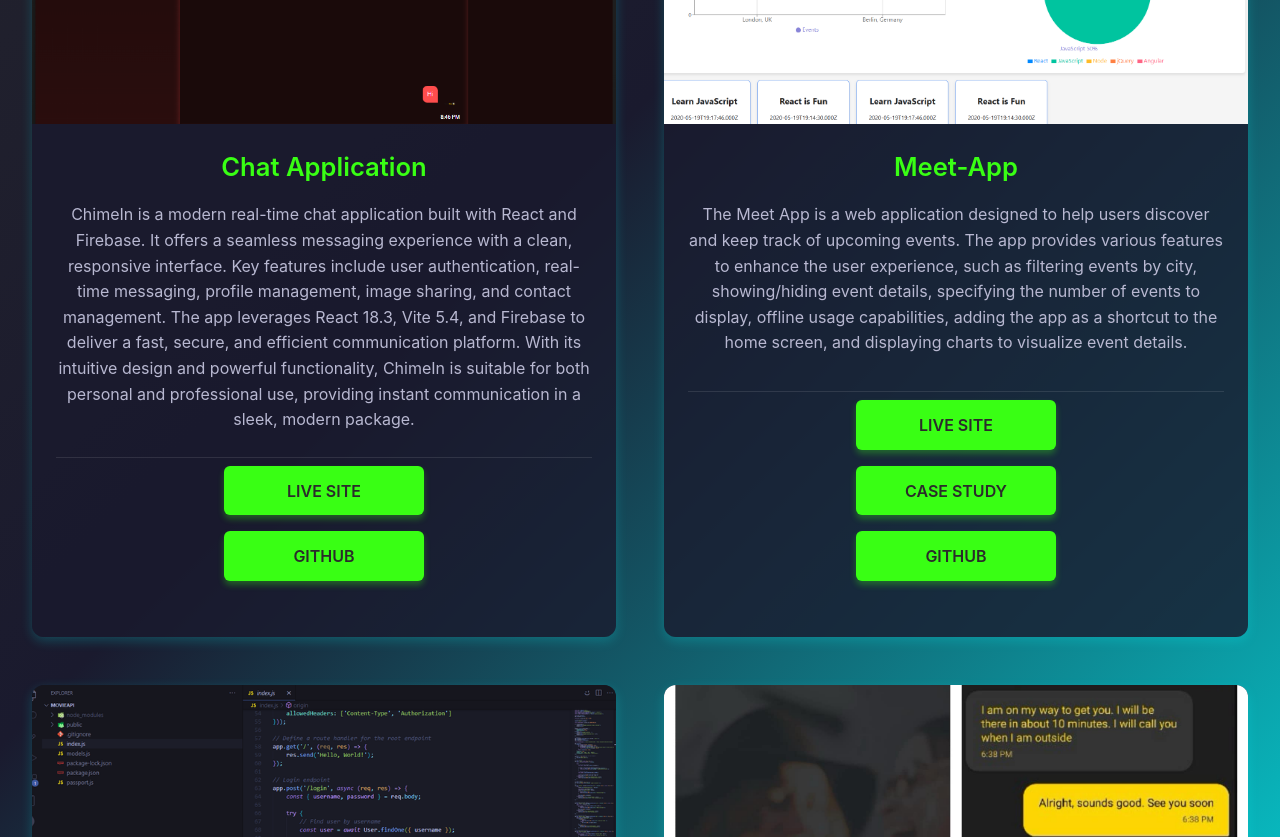
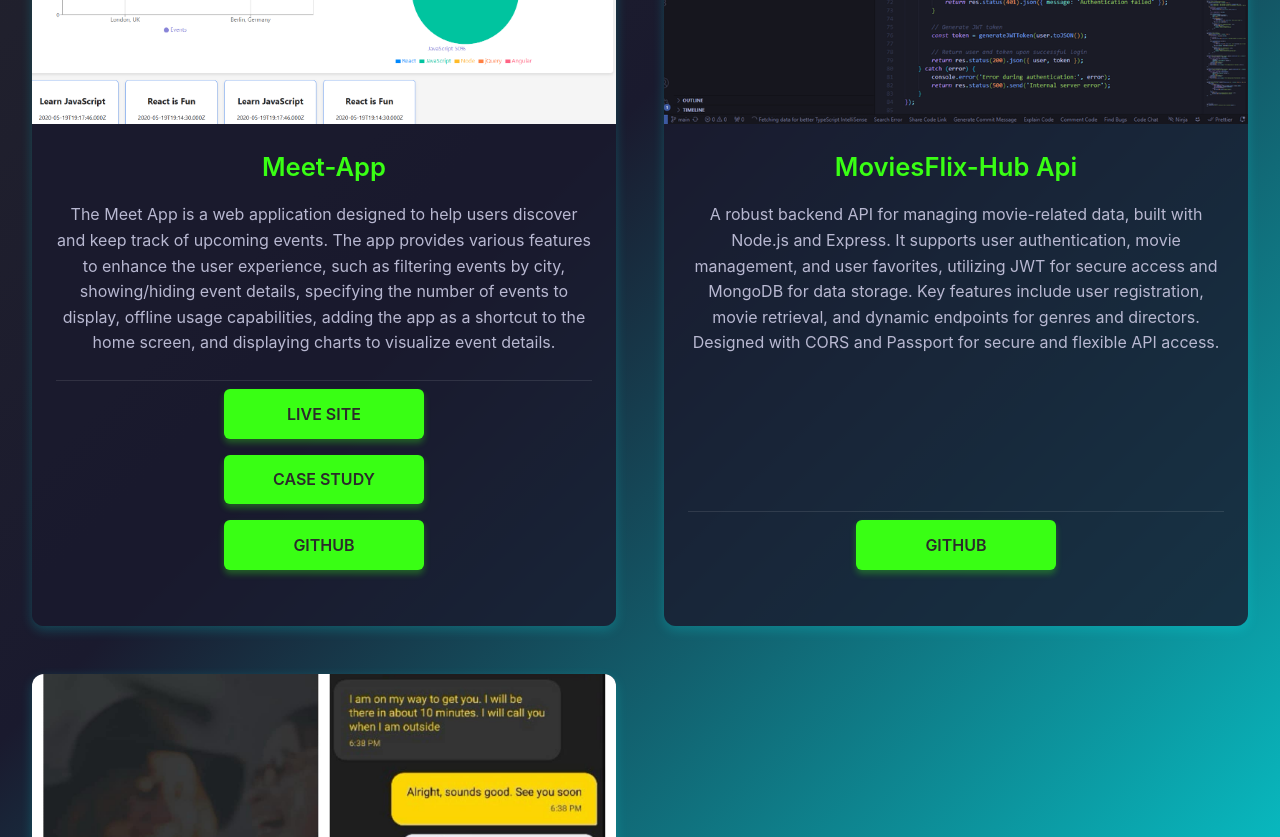
Before and after one commit to JDestefano11/React-Portfolio-Vite, a React (Vite) app: page /#/ in a window 1280 px wide. Shown: the part 3920-4757 px from the top of the page. Built offline with nearby package versions, Linux system fonts and the light colour scheme.

Commit message:
commented out the chat application

```diff
--- a/src/components/Projects.jsx
+++ b/src/components/Projects.jsx
@@ -33,16 +33,16 @@ export const Projects = () => {
       caseStudyUrl: "",
       githubUrl: "https://github.com/JDestefano11/MoviesFlix-Hub.git",
     },
-    {
-      id: 3,
-      name: "Chat Application",
-      description:
-        "ChimeIn is a modern real-time chat application built with React and Firebase. It offers a seamless messaging experience with a clean, responsive interface. Key features include user authentication, real-time messaging, profile management, image sharing, and contact management. The app leverages React 18.3, Vite 5.4, and Firebase to deliver a fast, secure, and efficient communication platform. With its intuitive design and powerful functionality, ChimeIn is suitable for both personal and professional use, providing instant communication in a sleek, modern package.",
-      image: chatapp,
-      liveUrl: "https://chimein-eo3bjqwn1-jdestefano11s-projects.vercel.app/#/",
-      caseStudyUrl: "https://project5.com/case-study",
-      githubUrl: "https://github.com/JDestefano11/ChimeIn.git",
-    },
+    // {
+    //   id: 3,
+    //   name: "Chat Application",
+    //   description:
+    //     "ChimeIn is a modern real-time chat application built with React and Firebase. It offers a seamless messaging experience with a clean, responsive interface. Key features include user authentication, real-time messaging, profile management, image sharing, and contact management. The app leverages React 18.3, Vite 5.4, and Firebase to deliver a fast, secure, and efficient communication platform. With its intuitive design and powerful functionality, ChimeIn is suitable for both personal and professional use, providing instant communication in a sleek, modern package.",
+    //   image: chatapp,
+    //   liveUrl: "https://chimein-eo3bjqwn1-jdestefano11s-projects.vercel.app/#/",
+    //   caseStudyUrl: "https://project5.com/case-study",
+    //   githubUrl: "https://github.com/JDestefano11/ChimeIn.git",
+    // },
     {
       id: 4,
       name: "Meet-App",
```
